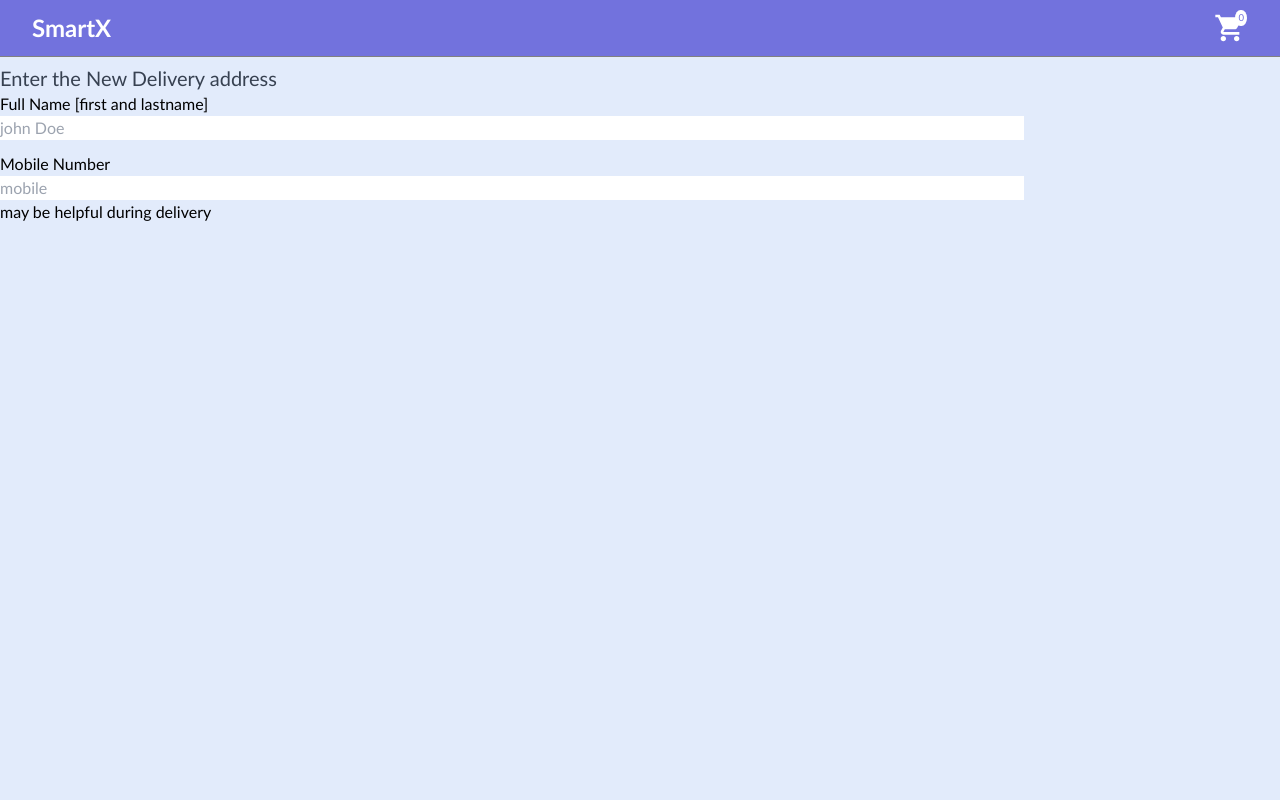
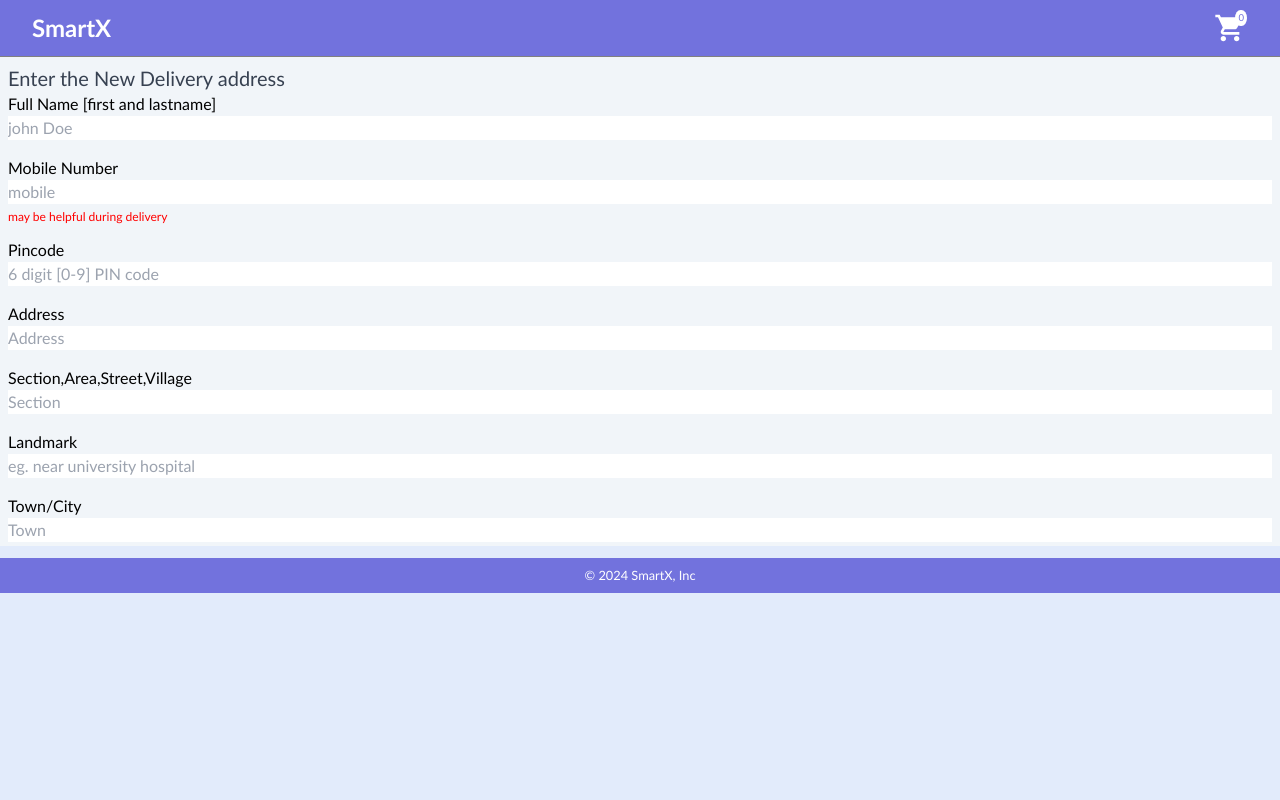
Before and after one commit to NehalSahu8055/React-JS_Practice, a React (Vite) app in the folder SmartX-ECommerce/: page /cart/add-address in a window 1280 px wide. Shown: the top 800 px of the page. Built offline with nearby package versions, Linux system fonts and the light colour scheme; no server answers.

Commit message:
Address form and form validateion

```diff
--- a/SmartX-ECommerce/src/components/checkout/AddressOrder.jsx
+++ b/SmartX-ECommerce/src/components/checkout/AddressOrder.jsx
@@ -15,7 +15,7 @@ export default function AddressOrder() {
         </h3>
         <div className="select-address mb-10">
           <label>
-            <div className="border-purple/40 bg-purple/10 mb-2 flex rounded-md border px-4  py-2">
+            <div className="mb-2 flex rounded-md border border-purple/40 bg-purple/10 px-4  py-2">
               <div className=" flex items-center gap-2 text-slate-800">
                 <input type="radio" name="addressSelect" />
                 <span className="font-bold">Nehal Sahu</span>
@@ -27,7 +27,7 @@ export default function AddressOrder() {
             </div>
           </label>
 
-          <button className="add-address-btn hover:text-purple group flex cursor-pointer  items-center gap-1 px-4 text-sm text-slate-700">
+          <button className="add-address-btn group flex cursor-pointer items-center  gap-1 px-4 text-sm text-slate-700 hover:text-purple">
             <svg
               xmlns="http://www.w3.org/2000/svg"
               width="20"
@@ -35,7 +35,7 @@ export default function AddressOrder() {
               viewBox="0 0 24 24"
             >
               <path
-                className="group-hover:fill-purple transition"
+                className="transition group-hover:fill-purple"
                 fill="#888888"
                 d="M11 13v3q0 .425.288.713T12 17q.425 0 .713-.288T13 16v-3h3q.425 0 .713-.288T17 12q0-.425-.288-.712T16 11h-3V8q0-.425-.288-.712T12 7q-.425 0-.712.288T11 8v3H8q-.425 0-.712.288T7 12q0 .425.288.713T8 13zm-6 8q-.825 0-1.412-.587T3 19V5q0-.825.588-1.412T5 3h14q.825 0 1.413.588T21 5v14q0 .825-.587 1.413T19 21z"
               />
@@ -50,7 +50,7 @@ export default function AddressOrder() {
         <h3 className="py-3 text-lg text-slate-800">Payment Method</h3>
         <div className="select-address mb-10">
           <label>
-            <div className="border-purple/40 bg-purple/10 mb-2 flex rounded-md border px-4  py-2">
+            <div className="mb-2 flex rounded-md border border-purple/40 bg-purple/10 px-4  py-2">
               <div className=" flex items-center gap-2 text-slate-800">
                 <input type="radio" name="paymentSelect" />
                 <span className="text-sm">UPI</span>
@@ -58,7 +58,7 @@ export default function AddressOrder() {
             </div>
           </label>
           <label>
-            <div className="border-purple/40 bg-purple/10 mb-2 flex rounded-md border px-4  py-2">
+            <div className="mb-2 flex rounded-md border border-purple/40 bg-purple/10 px-4  py-2">
               <div className=" flex items-center gap-2 text-slate-800">
                 <input type="radio" name="paymentSelect" />
                 <span className="text-sm">Net banking</span>
@@ -66,7 +66,7 @@ export default function AddressOrder() {
             </div>
           </label>
           <label>
-            <div className="border-purple/40 bg-purple/10 mb-2 flex rounded-md border px-4  py-2">
+            <div className="mb-2 flex rounded-md border border-purple/40 bg-purple/10 px-4  py-2">
               <div className=" flex items-center gap-2 text-slate-800">
                 <input type="radio" name="paymentSelect" />
                 <span className="text-sm">
--- a/SmartX-ECommerce/src/components/forms/AddressForm/AddressForm.jsx
+++ b/SmartX-ECommerce/src/components/forms/AddressForm/AddressForm.jsx
@@ -1,5 +1,5 @@
 import React, { useState } from "react";
-import { Input } from "../component/Input";
+import { Input, formOutput } from "../component/Input";
 
 function AddressForm() {
   // initial State of the formData
@@ -15,23 +15,7 @@ function AddressForm() {
   };
   const [initialState, setInitialState] = useState(formData);
   // The formOutput holds individual data of the formData
-  const formOutput = [
-    {
-      id: 1,
-      label: "Full Name [first and lastname]",
-      name: "fullname",
-      type: "text",
-      placeholder: "john Doe",
-    },
-    {
-      id: 2,
-      label: "Mobile Number",
-      name: "Mobile",
-      type: "tel",
-      placeholder: "mobile",
-      error: "may be helpful during delivery",
-    },
-  ];
+
   const handleChange = (e) => {
     const { name, value } = e.target;
     setInitialState((prev) => {
@@ -43,7 +27,7 @@ function AddressForm() {
   };
 
   return (
-    <div className="size-[80vw] translate-y-[4rem]">
+    <div className=" mx-auto bg-slate-100 px-2 pt-[4rem]">
       <h2 className="text-xl text-gray-700 ">Enter the New Delivery address</h2>
       <form>
         {formOutput.map((output) => (
--- a/SmartX-ECommerce/src/components/forms/component/Input.jsx
+++ b/SmartX-ECommerce/src/components/forms/component/Input.jsx
@@ -1,10 +1,72 @@
 export const Input = (props) => {
   const { id, error, label, value, onChange, ...allProps } = props;
   return (
-    <fieldset className="mb-3 flex flex-col">
-      <label>{label}</label>
+    <fieldset className="mb-3 flex flex-col gap-y-1">
+      <legend>{label}</legend>
       <input {...allProps} value={value} onChange={onChange} />
-      <span>{error}</span>
+      <span style={{ fontSize: "0.756rem", color: "red" }}>{error}</span>
     </fieldset>
   );
 };
+
+export const formOutput = [
+  {
+    id: 1,
+    label: "Full Name [first and lastname]",
+    name: "fullname",
+    type: "text",
+    placeholder: "john Doe",
+    min: 6,
+    required: true,
+  },
+  {
+    id: 2,
+    label: "Mobile Number",
+    name: "Mobile",
+    type: "tel",
+    placeholder: "mobile",
+    error: "may be helpful during delivery",
+    required: true,
+  },
+  {
+    id: 3,
+    label: "Pincode",
+    name: "Pincode",
+    type: "text",
+    placeholder: "6 digit [0-9] PIN code",
+    max: 6,
+    required: true,
+  },
+  {
+    id: 4,
+    label: "Address",
+    name: "Address",
+    type: "text",
+    placeholder: "Address",
+    required: true,
+  },
+  {
+    id: 5,
+    label: "Section,Area,Street,Village",
+    name: "Section",
+    type: "text",
+    placeholder: "Section",
+    required: true,
+  },
+  {
+    id: 6,
+    label: "Landmark",
+    name: "Landmark",
+    type: "text",
+    placeholder: "eg. near university hospital",
+    required: true,
+  },
+  {
+    id: 7,
+    label: "Town/City",
+    name: "Town",
+    type: "text",
+    placeholder: "Town",
+    required: true,
+  },
+];
--- /dev/null
+++ b/SmartX-ECommerce/src/components/forms/component/validation.js
@@ -0,0 +1,3 @@
+export const Validation = (value) => {
+  const error = {};
+};
```
